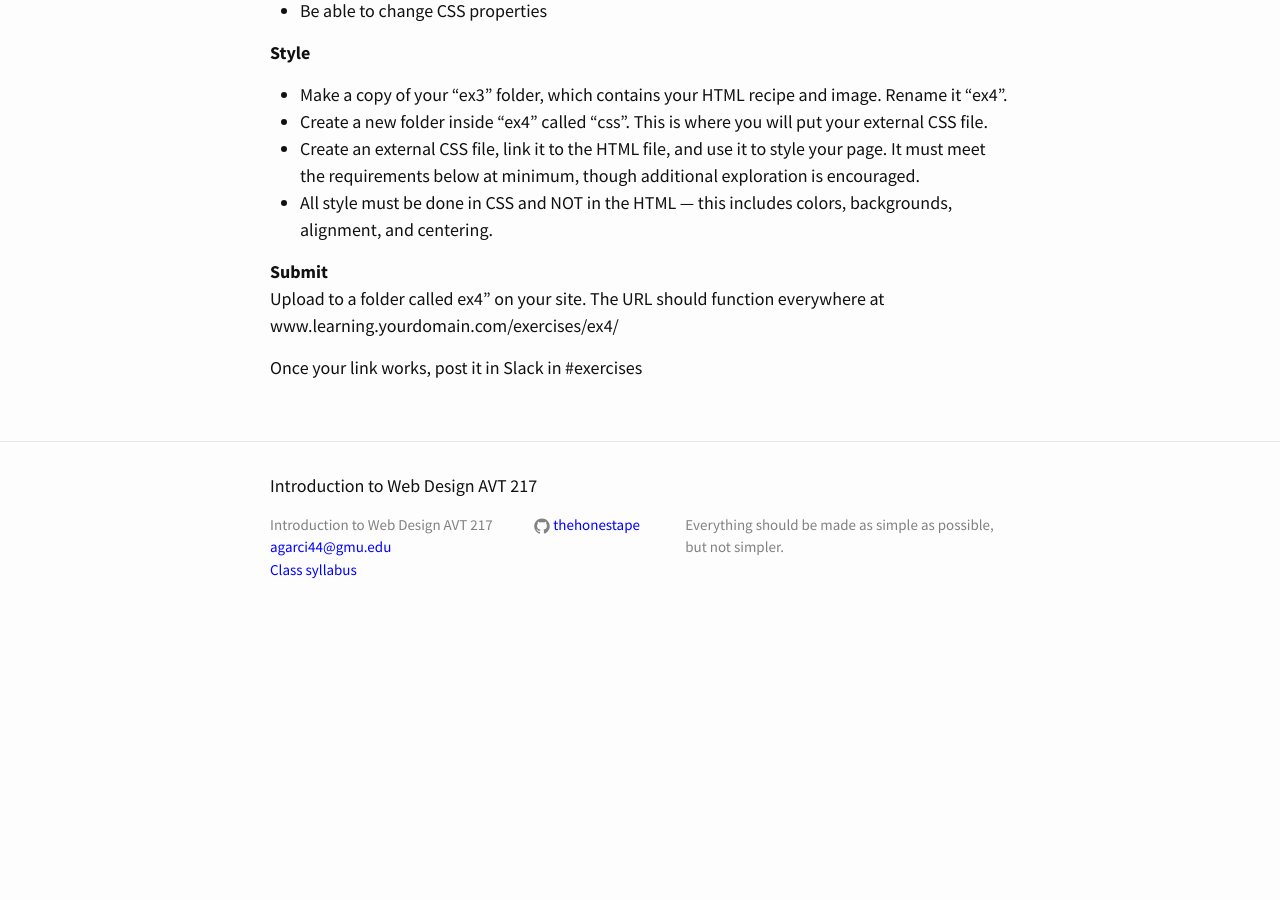
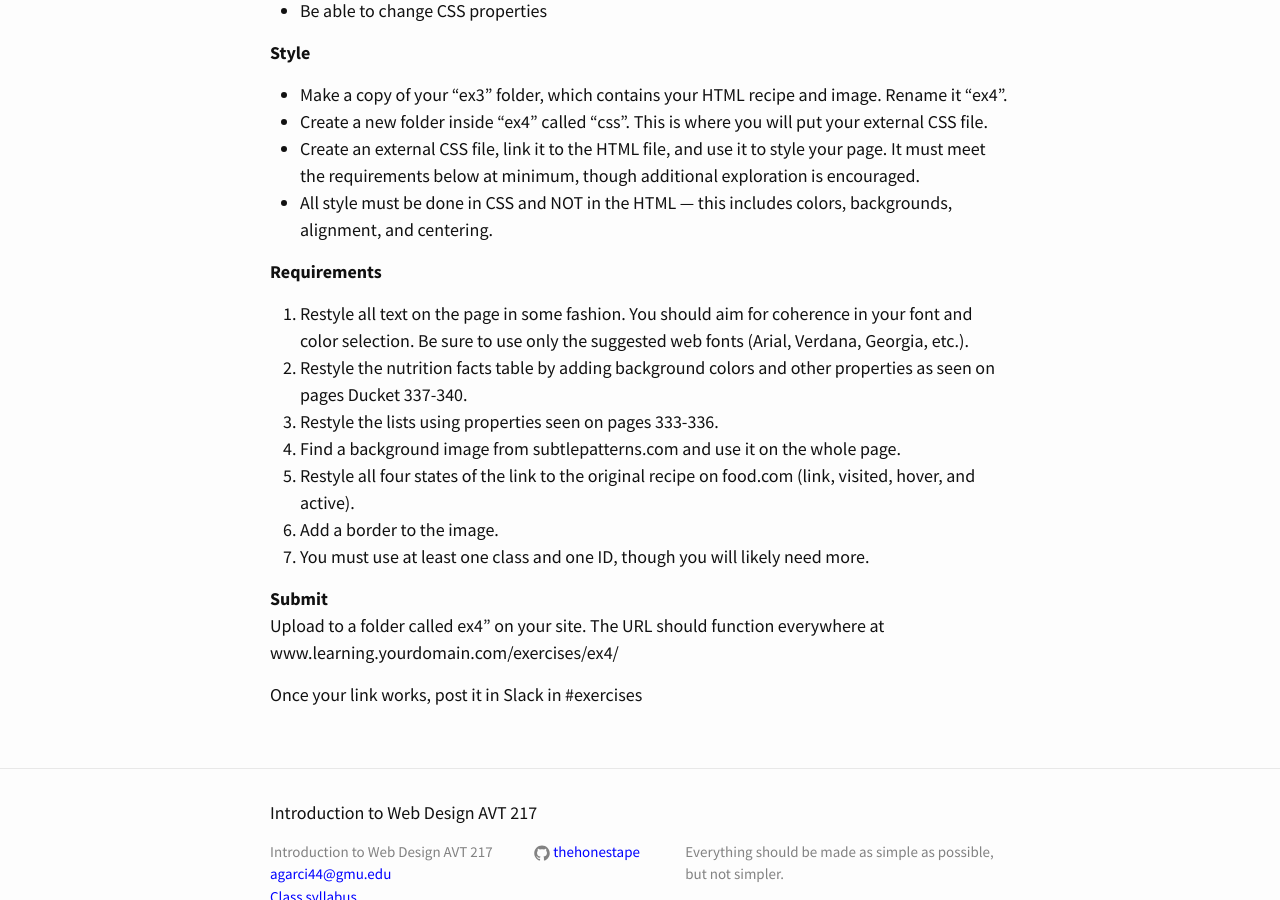
Before and after one commit to thehonestape/intro-to-web-design, a Jekyll site: the page built from _posts/2016-02-01-class-5.markdown, in a window 1280 px wide and 900 px high, scrolled down 1789 px. Built offline with Jekyll 4.4.1, drawn with Linux system fonts in a browser that asks for light colours; before the commit the page ends 2430 px from its top, so only the background shows below that.

Commit message:
add requirements

```diff
--- a/_posts/2016-02-01-class-5.markdown
+++ b/_posts/2016-02-01-class-5.markdown
@@ -73,6 +73,17 @@ The goal of this exercise is to help you learn to
 * Create an external CSS file, link it to the HTML file, and use it to style your page. It must meet the requirements below at minimum, though additional exploration is encouraged.
 * All style must be done in CSS and NOT in the HTML — this includes colors, backgrounds, alignment, and centering.
 
+
+**Requirements**
+1. Restyle all text on the page in some fashion. You should aim for coherence in your font and color selection. Be sure to use only the suggested web fonts (Arial, Verdana, Georgia, etc.).
+2. Restyle the nutrition facts table by adding background colors and other properties as seen on pages Ducket
+337-340.
+3. Restyle the lists using properties seen on pages 333-336.
+4. Find a background image from subtlepatterns.com and use it on the whole page.
+5. Restyle all four states of the link to the original recipe on food.com (link, visited, hover, and active).
+6. Add a border to the image.
+7. You must use at least one class and one ID, though you will likely need more.
+
 **Submit**
 Upload to a folder called ex4" on your site. The URL should function everywhere at
 www.learning.yourdomain.com/exercises/ex4/
```
